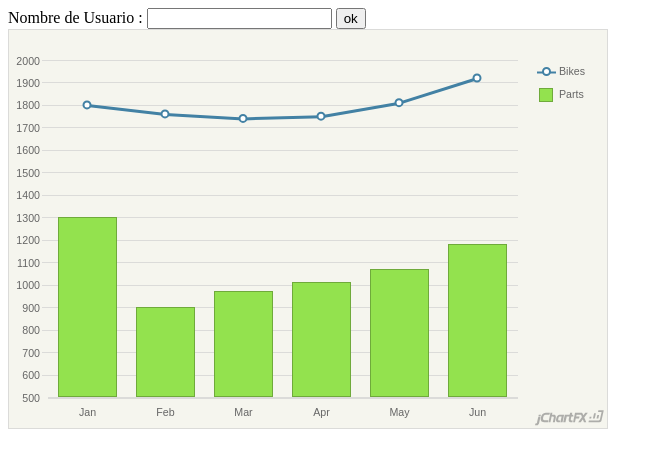
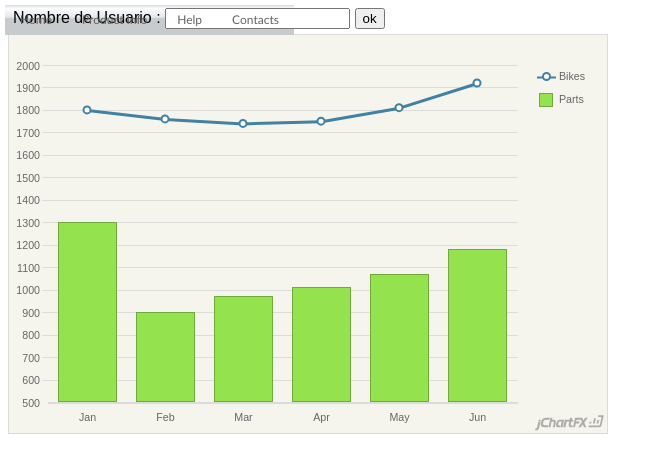
Before and after one commit to marb34/mt, a PHP site: page / in a window 1280 px wide. Shown: the top 473 px of the page, without its empty margins (0-666 px from the left). Run offline with PHP 8.4, Linux system fonts and the light colour scheme.

Commit message:
mas para el aspecto

```diff
--- a/connect.php
+++ b/connect.php
@@ -29,5 +29,10 @@ class MySQLCon {
         $result=mysql_query("SELECT * FROM $table");
         return $result;
     }
+
+    function consulta1($query){
+        $resultado=mysql_query($query);
+        return $resultado;
+    }
 }
 ?>
--- a/consulta.php
+++ b/consulta.php
@@ -6,7 +6,6 @@
  */
 $usuario1=$_GET["user"];
 echo $usuario1;
-//die("HOla");
 require_once "connect.php";
 
 $conexion=new MySQLCon;
--- /dev/null
+++ b/css/estilo.css
@@ -0,0 +1,7 @@
+html{
+    font-family: "Arial","Times New Roman",sans-serif;
+}
+form{
+    position: relative;
+    margin: 5px;
+}
--- /dev/null
+++ b/css/menu.css
@@ -0,0 +1,164 @@
+/**
+ *********************************************
+ * Prototype of styles for horizontal CSS-menu
+ * @data 30.06.2009
+ *********************************************
+ * (X)HTML-scheme:
+ *  <div id="menu">
+ *      <ul class="menu">
+ *          <li><a href="#" class="parent"><span>level 1</span></a>
+ *              <div><ul>
+ *                  <li><a href="#" class="parent"><span>level 2</span></a>
+ *                      <div><ul><li><a href="#"><span>level 3</span></a></li></ul></div>
+ *                  </li>
+ *              </ul></div>
+ *          </li>
+ *          <li class="last"><a href="#"><span>level 1</span></a></li>
+ *      </ul>
+ *  </div>
+ *********************************************
+ */
+
+/* menu::base */
+div#menu {
+	background: transparent url(../images/menu_m.png) repeat-x scroll 0 0;
+	position: absolute;
+	top: 0;
+	left: 0;
+	color: #646464;
+	font-family: "Trebuchet MS", Verdana, Arial, Helvetica, sans-serif;
+	font-size: 12px;
+	line-height: 150%;
+    margin: 5px;
+}
+
+ul.menu {
+	clear: both;
+	float: none;
+	cursor: pointer;
+	z-index: 1;
+	position: relative;
+}
+
+div#menu ul {
+	margin: 0px;
+	padding: 0px;
+	list-style: none;
+	float: left;
+	z-index: 2;
+	position: relative;
+}
+
+div#menu li {
+	position: relative;
+	margin: 0px;
+	padding: 0px;
+	display: block;
+	overflow: visible;
+	float: left;
+	height: 30px;
+	z-index: 3;
+}
+/* menu::level1 */
+div#menu li a {
+	height: 30px;
+	display: block;
+	float: left;
+	line-height: 30px;
+	text-decoration: none;
+	color: #646464;
+	overflow: hidden;
+	z-index: 4;
+  position: relative;
+}
+
+div#menu li span {
+	color: #646464;
+	display: block;
+	padding: 0 15px;
+  background-repeat: no-repeat;
+	background-position: 95% 0px;
+	z-index: 6;
+	position: relative;
+}
+
+div#menu li span.bg {
+	display: block;
+  background: transparent url('images/menu_level1_item.png') repeat-x scroll 0pt 100%;
+  padding: 0;
+	height: 30px;
+	z-index: 5;
+	position: relative;
+  float: left;
+}
+
+div#menu li.current {
+	font-weight: bold;
+}
+
+div#menu li.current ul {
+	font-weight: normal;
+}
+
+/* menu::level2 */
+div#menu ul.menu ul {
+	padding: 0px 0px 10px;
+	background: transparent url('images/menu_dropdown_bg.png') no-repeat scroll 0pt 100%;
+	_background: transparent url('images/menu_dropdown_bg.gif') no-repeat scroll 0pt 100%;
+	left: -999em;
+	width: 165px;
+	position: absolute;
+	top: 30px;
+}
+
+div#menu li:hover ul, div#menu li.sfhover ul {
+	left: 0px;
+	z-index: 100;
+	visibility: visible;
+}
+
+div#menu li li {
+	width: 100%;
+	text-indent: 0px;
+	float: none;
+	height: auto;
+}
+
+div#menu li li a, div#menu li li span.separator {
+	margin: 0px 1px;
+	padding: 0px;
+	background: url('images/menu_level2_item.gif') no-repeat scroll 100% bottom;
+	height: auto;
+	float: none;
+	display: block;
+	line-height: 25px;
+	width: 163px;
+}
+
+div#menu li li a.parent {
+	background: url('images/menu_level2_item_parent.gif') no-repeat scroll 100% bottom;
+}
+
+/* menu::level3 */
+div#menu li ul ul {
+	margin: -31px 0 0 164px;
+}
+
+div#menu li:hover ul ul, div#menu li.sfhover ul ul {
+	border-top: 1px solid #ccc;
+}
+
+div#menu li:hover ul ul, div#menu li.sfhover ul ul, div#menu li:hover ul ul ul, div#menu li.sfhover ul ul ul, div#menu li:hover ul ul ul ul, div#menu li.sfhover ul ul ul ul {
+	left: -999em;
+}
+div#menu li li:hover ul, div#menu li li.sfhover ul, div#menu li li li:hover ul, div#menu li li li.sfhover ul, div#menu li li li li:hover ul, div#menu li li li li.sfhover ul { left: 0pt; z-index: 100; }
+
+div#menu a:hover {
+	color: #FFF;
+}
+div#menu span:hover {
+	color: #FFF;
+}
+div#menu li ul span:hover {
+	color: #FFF000;
+}
--- a/index.php
+++ b/index.php
@@ -2,6 +2,7 @@
 <html>
 <head>
     <link type="image/x-icon" rel="shortcut-icon" href="favicon.ico" />
+    <link rel="stylesheet" type="text/css" href="css/estilo.css" />
    <link rel="stylesheet" type="text/css" href="css/styles/jchartfx.css" />
    <script type="text/javascript" src="js/jquery.js"></script>
    <script type="text/javascript" src="js/jchartfx/jchartfx.system.js"></script>
@@ -27,6 +28,7 @@
    </script>
 </head>
 <body onload="loadChart()">
+<header><?php include "menu.php"; ?></header>
 <form>
 Nombre de Usuario : <input type='text' name='usuario' id="usuario" />
 <input type="button" value="ok" class="boton1" />
--- /dev/null
+++ b/menu.php
@@ -0,0 +1,57 @@
+<html>
+<link rel="stylesheet" href="css/menu.css"/>
+<div id="menu">
+    <ul class="menu">
+        <li><a href="#" class="parent"><span>Home</span></a>
+            <div><ul>
+                <li><a href="#" class="parent"><span>Sub Item 1</span></a>
+                    <div><ul>
+                        <li><a href="#" class="parent"><span>Sub Item 1.1</span></a>
+                            <div><ul>
+                                <li><a href="#"><span>Sub Item 1.1.1</span></a></li>
+                                <li><a href="#"><span>Sub Item 1.1.2</span></a></li>
+                            </ul></div>
+                        </li>
+                        <li><a href="#"><span>Sub Item 1.2</span></a></li>
+                        <li><a href="#"><span>Sub Item 1.3</span></a></li>
+                        <li><a href="#"><span>Sub Item 1.4</span></a></li>
+                        <li><a href="#"><span>Sub Item 1.5</span></a></li>
+                        <li><a href="#"><span>Sub Item 1.6</span></a></li>
+                        <li><a href="#" class="parent"><span>Sub Item 1.7</span></a>
+                            <div><ul>
+                                <li><a href="#"><span>Sub Item 1.7.1</span></a></li>
+                                <li><a href="#"><span>Sub Item 1.7.2</span></a></li>
+                            </ul></div>
+                        </li>
+                    </ul></div>
+                </li>
+                <li><a href="#"><span>Sub Item 2</span></a></li>
+                <li><a href="#"><span>Sub Item 3</span></a></li>
+            </ul></div>
+        </li>
+        <li><a href="#" class="parent"><span>Product Info</span></a>
+            <div><ul>
+                <li><a href="#" class="parent"><span>Sub Item 1</span></a>
+                    <div><ul>
+                        <li><a href="#"><span>Sub Item 1.1</span></a></li>
+                        <li><a href="#"><span>Sub Item 1.2</span></a></li>
+                    </ul></div>
+                </li>
+                <li><a href="#" class="parent"><span>Sub Item 2</span></a>
+                    <div><ul>
+                        <li><a href="#"><span>Sub Item 2.1</span></a></li>
+                        <li><a href="#"><span>Sub Item 2.2</span></a></li>
+                    </ul></div>
+                </li>
+                <li><a href="#"><span>Sub Item 3</span></a></li>
+                <li><a href="#"><span>Sub Item 4</span></a></li>
+                <li><a href="#"><span>Sub Item 5</span></a></li>
+                <li><a href="#"><span>Sub Item 6</span></a></li>
+                <li><a href="#"><span>Sub Item 7</span></a></li>
+            </ul></div>
+        </li>
+        <li><a href="#"><span>Help</span></a></li>
+        <li class="last"><a href="#"><span>Contacts</span></a></li>
+    </ul>
+</div>
+</html>
```
Also changed, not shown: images/menu_dropdown_bg.gif (added), images/menu_dropdown_bg.png (added), images/menu_l.png (added), images/menu_level1_item.png (added), images/menu_level2_item.gif (added), images/menu_level2_item_parent.gif (added), images/menu_m.png (added), images/menu_r.png (added).
